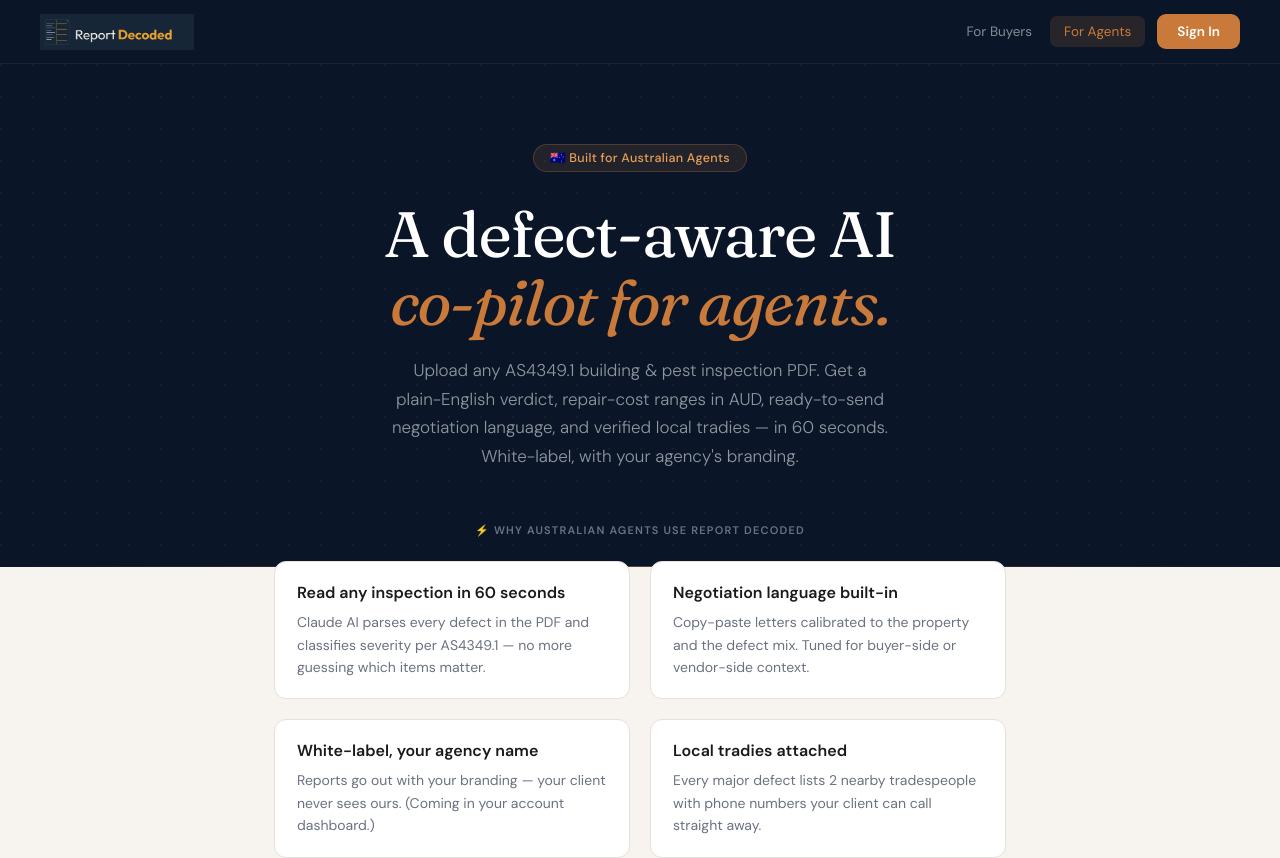
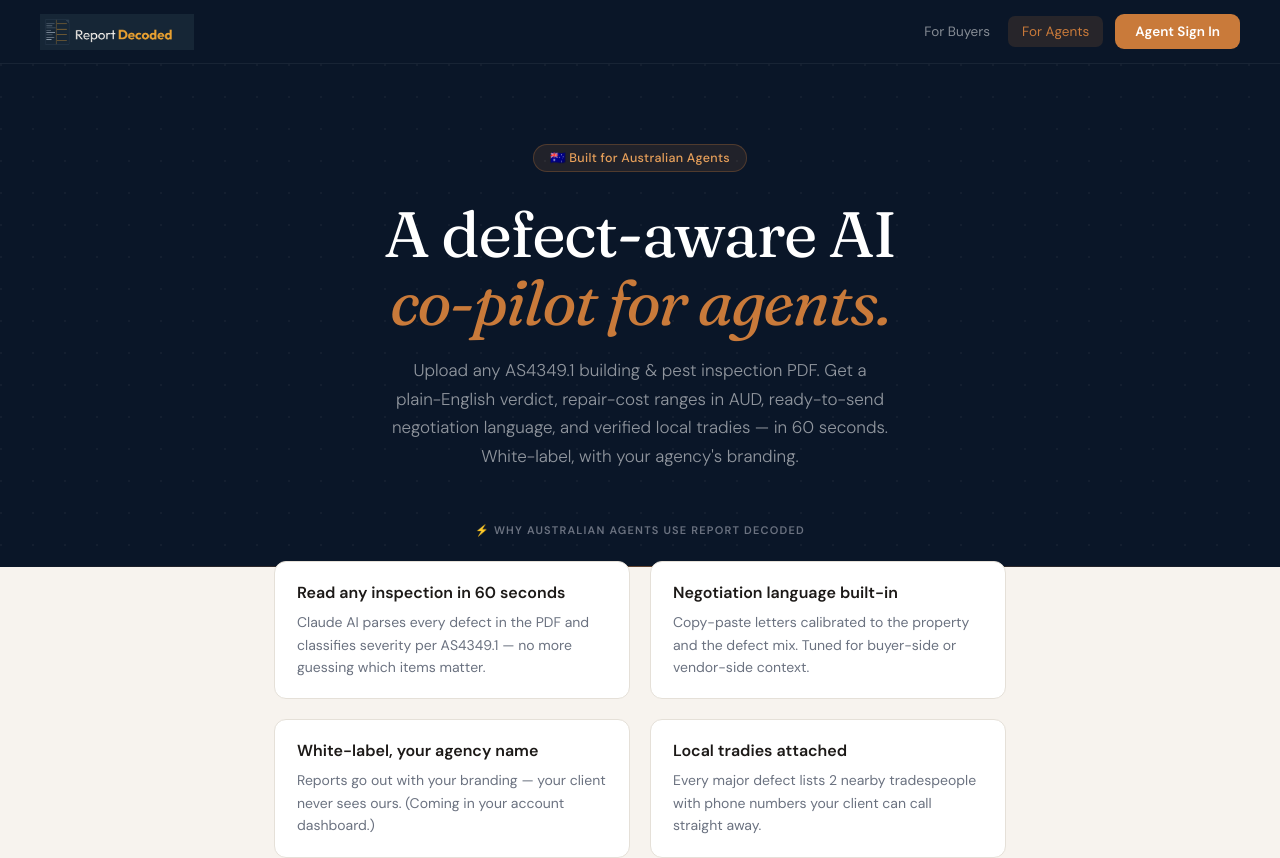
Before and after one commit to reportdecoded/reportdecoded, a Next.js app: page /agents in a window 1280 px wide. Shown: the top 858 px of the page. Built offline with nearby package versions, Linux system fonts and the light colour scheme; what @uploadthing/react would draw is missing.

Commit message:
Nav: rename 'Sign In' to 'Agent Sign In' (clarifies buyers don't need accounts)

```diff
--- a/app/agents/page.js
+++ b/app/agents/page.js
@@ -89,7 +89,7 @@
             For Agents
           </Link>
           <Link href="/signin" className="nav-cta" style={{ textDecoration: 'none' }}>
-            Sign In
+            Agent Sign In
           </Link>
         </div>
       </nav>
--- a/app/contact/page.js
+++ b/app/contact/page.js
@@ -109,7 +109,7 @@
             For Agents
           </Link>
           <Link href="/signin" className="nav-cta" style={{ textDecoration: 'none' }}>
-            Sign In
+            Agent Sign In
           </Link>
         </div>
       </nav>
--- a/components/ReportDecoded.jsx
+++ b/components/ReportDecoded.jsx
@@ -1342,7 +1342,7 @@
               }}
             >Soon</span>
           </div>
-          <Link href="/signin" className="nav-cta" style={{textDecoration:"none"}}>Sign In</Link>
+          <Link href="/signin" className="nav-cta" style={{textDecoration:"none"}}>Agent Sign In</Link>
         </div>
       </nav>
 
```
